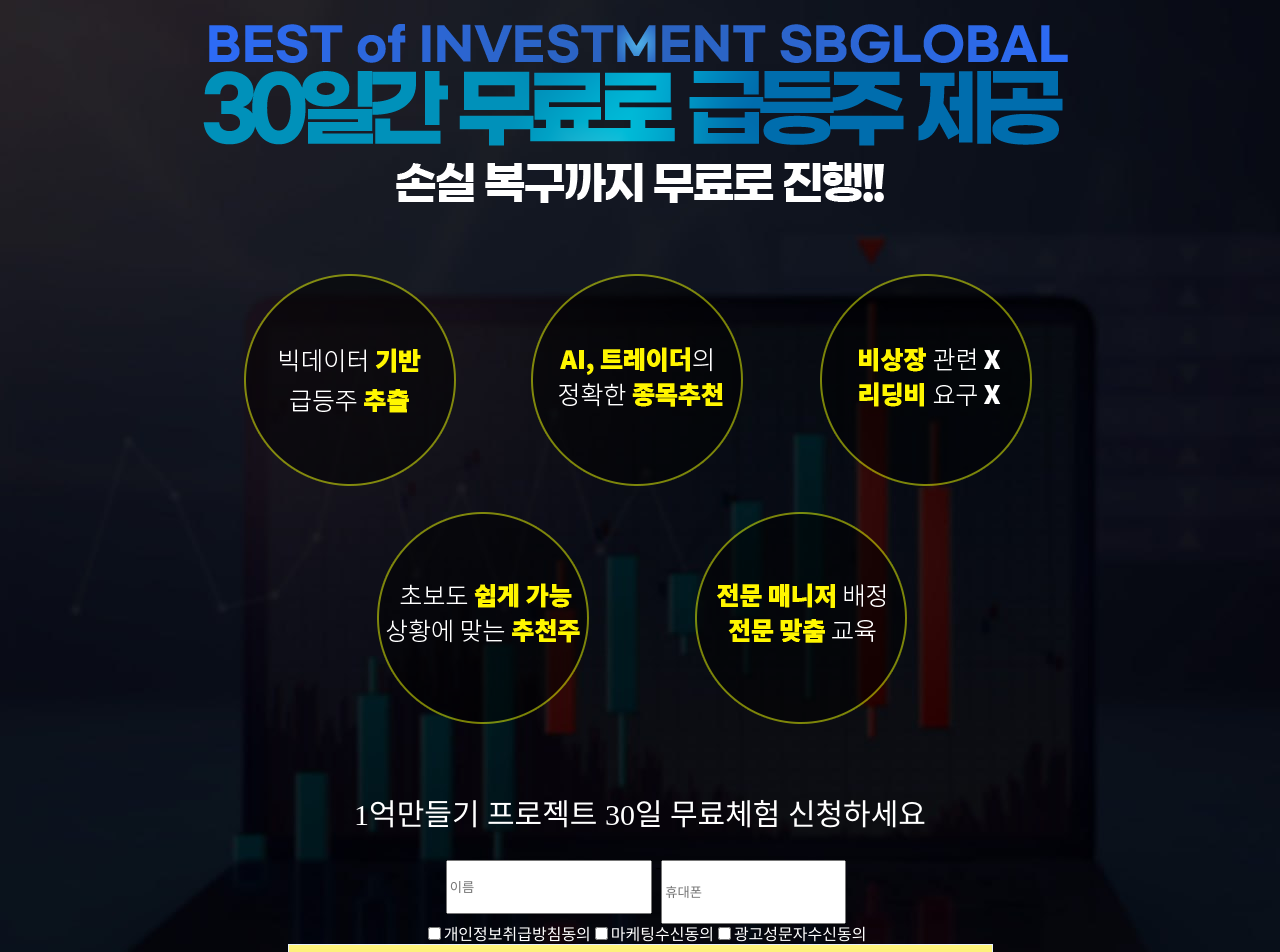
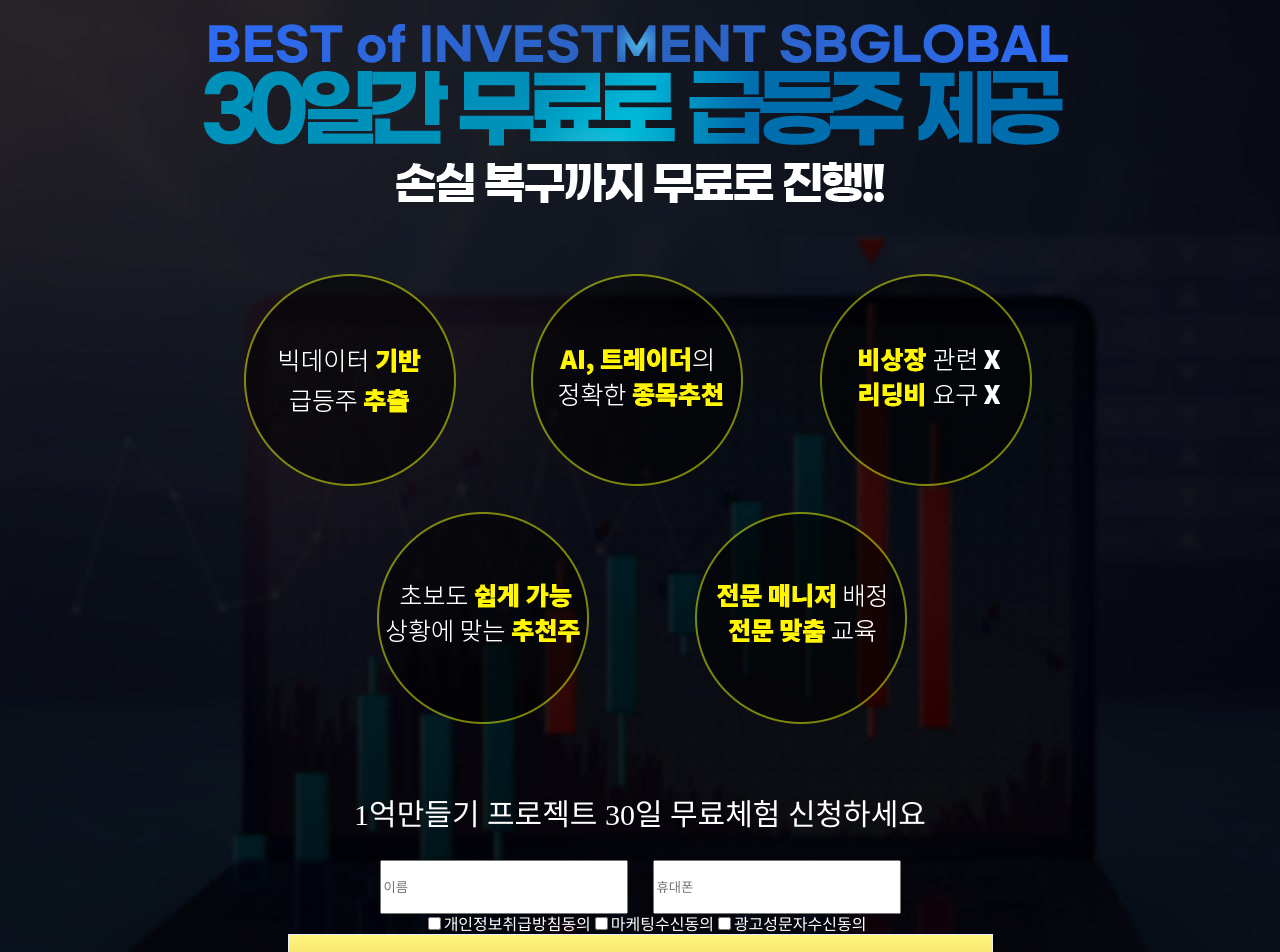
Before and after one commit to euntti/newstest, a React (Create React App) app: page / in a window 1280 px wide. Shown: the top 952 px of the page. Built offline with nearby package versions, Linux system fonts and the light colour scheme; no server answers.

Commit message:
휴대폰한줄

```diff
--- a/src/Main.js
+++ b/src/Main.js
@@ -308,9 +308,6 @@ function App() {
           </div> */}
           <div>
           <div className="namephone">
-             <input type="text" class="username" placeholder="이름"></input>
-            <span>-</span>
-            <input type="number" class="phone" placeholder="휴대폰" maxlength="11" max="99999999999"></input>
             {/* <div className="nameArea">
               <input
                 type="text"
@@ -318,15 +315,22 @@ function App() {
                 placeholder="이름"
                 onChange={(e) => setUserName(e.target.value)}
               ></input>
-            </div>
+            </div> */}
             <div className="phone">
-               {/*<select>
+               {/* {<select>
                 <option key="1" value="1">
                   010
                 </option>
               </select>{" "}
-              -{"\t"}*/}
-              {/* <input
+              -{"\t"}} */}
+              <input
+               type="text"
+               className="username"
+               placeholder="이름"
+               onChange={(e) => setUserName(e.target.value)}
+              ></input>{" "}
+              {"\t"}
+              { <input
                 type="number"
                 className="phone"
                 placeholder="휴대폰"
@@ -334,18 +338,8 @@ function App() {
                 maxlength="11"
                 oninput="maxLengthCheck(this)"
                 max="99999999999"
-              ></input>{" "}
-              -{"\t"} */}
-              {/* <input
-                type="number"
-                className="phone"
-                placeholder="0000"
-                onChange={(e) => setPhone2(e.target.value)}
-                maxlength="4"
-                oninput="maxLengthCheck(this)"
-                max="9999"
-              ></input> */}
-            {/* </div> */}
+              ></input> }
+            </div>
           </div>
             <div style={{ marginLeft: 10 }}>
               <label style={{ color: "#fff" }}>
```
